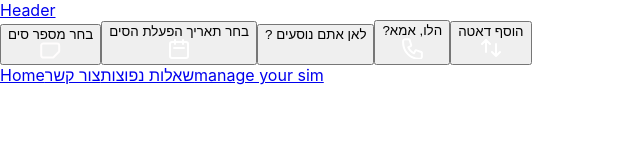
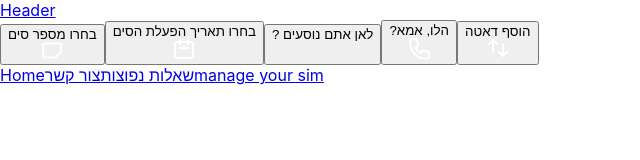
Before and after one commit to mag-d-alen/simless-web, a React (Create React App) app: page / in a window 1280 px wide. Shown: the top 160 px of the page, without its empty margins (0-640 px from the left). Built offline with nearby package versions, Linux system fonts and the light colour scheme.

Commit message:
minor fixes

```diff
--- a/src/views/editButton/modal/ModalButtons.tsx
+++ b/src/views/editButton/modal/ModalButtons.tsx
@@ -7,7 +7,7 @@ export const ModalButtons: React.FC<{
 }> = ({ closeDialog, clickHandler }) => {
   return (
     <div className=" flex items-center justify-center border-t border-gray-200 rounded-b-md px-10 pt-4 pb-80 mt-auto gap-4">
-      <Button text={"  שמור שינויים"} handleClick={clickHandler} />
+      <Button text={ "שמור שינויים"} handleClick={clickHandler} />
       <Button handleClick={closeDialog} />
     </div>
   );
--- a/src/views/editButton/modal/RangeSlider.tsx
+++ b/src/views/editButton/modal/RangeSlider.tsx
@@ -6,7 +6,7 @@ export const RangeSlider: React.FC<{ setDollars: (sum: number) => void }> = ({
   return (
     <div className="flex-col align-center w-2/3 m-auto justify-center">
       <div className="flex justify-center align-center px-4 text-xs">
-        הוסחיף זמן אוויר
+        הוסף זמן אוויר
       </div>
       <div className="flex p-4">
         <div className="control-minus">0$</div>
@@ -31,7 +31,7 @@ export const RangeSlider: React.FC<{ setDollars: (sum: number) => void }> = ({
     "
           id="customRange1"
         />
-        <div title="increase" className="control-plus">
+        <div className="control-plus">
           50$
         </div>
       </div>
--- a/src/views/home/Home.tsx
+++ b/src/views/home/Home.tsx
@@ -32,10 +32,12 @@ export const Home: React.FC = () => {
             handleClick={() =>
               setOpenEditDialog({
                 type: "number",
-                summary: simNumber ? `${simNumber} מספר סים` : "בחר מספר הסים",
+                summary: simNumber
+                  ? `${simNumber} מספר הסים`
+                  : "בחרו מספר הסים",
               })
             }
-            summary={simNumber ? `${simNumber} מספר הסים` : "בחר מספר סים"}
+            summary={simNumber ? `${simNumber} מספר הסים` : "בחרו מספר סים"}
             icon={<SimIcon />}
           />
           <EditButton
@@ -43,7 +45,7 @@ export const Home: React.FC = () => {
               setOpenEditDialog({
                 summary: simStartDate
                   ? `${simStartDate} תאריך הפעלת סים`
-                  : "בחר תאריך הפעלת הסים",
+                  : "בחרו תאריך הפעלת הסים",
 
                 type: "date",
               })
@@ -51,7 +53,7 @@ export const Home: React.FC = () => {
             summary={
               simStartDate
                 ? `${simStartDate} תאריך הפעלת הסים`
-                : "בחר תאריך הפעלת הסים"
+                : "בחרו תאריך הפעלת הסים"
             }
             icon={<DateIcon />}
           />
```
